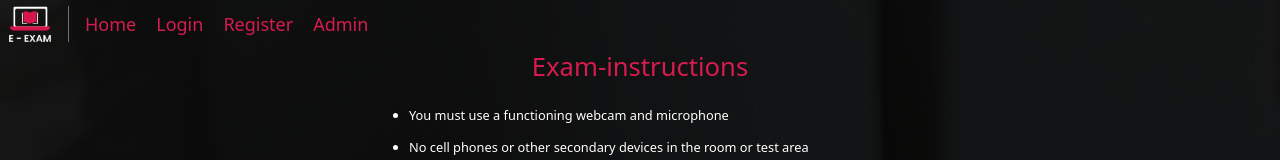
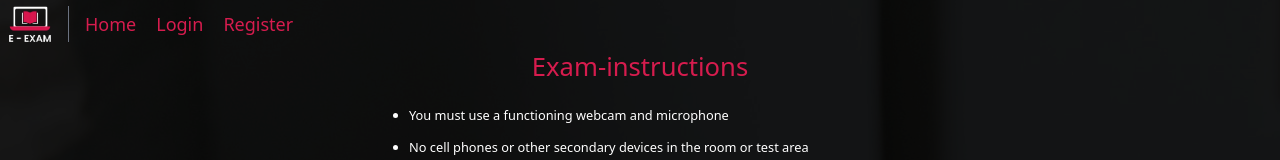
Before and after one commit to SahilSavaj/exam-monitor-frontend, a React (Create React App) app: page /exam in a window 1280 px wide. Shown: the top 160 px of the page. Built offline with nearby package versions, Linux system fonts and the light colour scheme; no server answers; what tw-elements would draw is missing.

Commit message:
Before presentation

```diff
--- a/src/components/exam.js
+++ b/src/components/exam.js
@@ -330,4 +330,5 @@ return (
    );
 }
 
+
 export default Exam;
--- a/src/components/navBar.js
+++ b/src/components/navBar.js
@@ -27,9 +27,9 @@ return (
                     <Link to="/register" className="mr-5 hover:text-white ">
                         Register
                     </Link>
-                    <Link to="/admin?admin_id=60002190091" className="mr-5 hover:text-white ">
+                    {/* <Link to="/admin?admin_id=60002190091" className="mr-5 hover:text-white ">
                         Admin
-                    </Link>
+                    </Link> */}
                 </nav>
             </div>
         </header>
```
